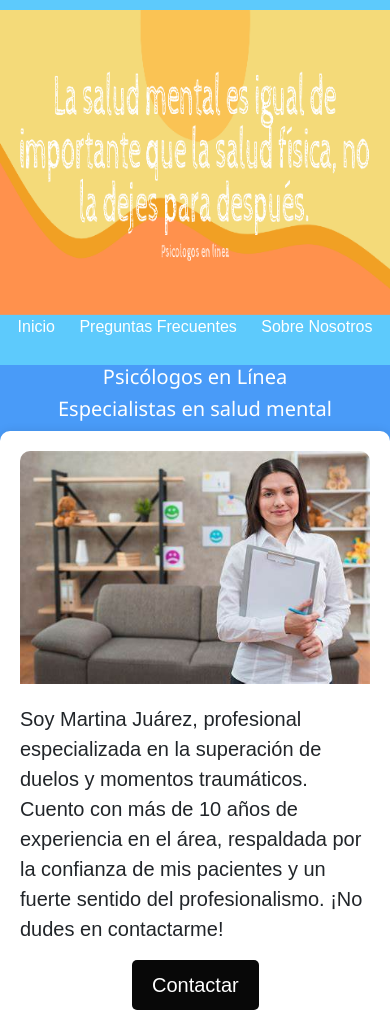
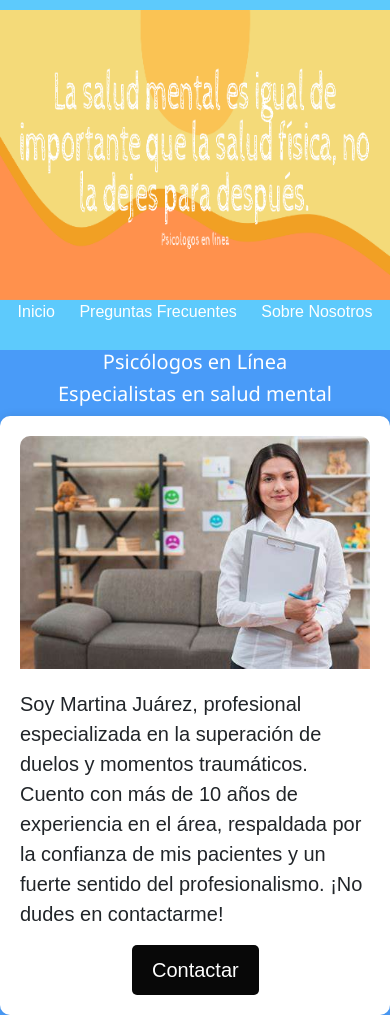
Before and after one commit to Jacqueline2801/psicologos.enlinea, a website: page index.html in a window 390 px wide. Shown: the top 1015 px of the page. Drawn offline with nearby package versions, Linux system fonts and the light colour scheme.

Commit message:
guardar cambios

```diff
--- a/css/style.css
+++ b/css/style.css
@@ -44,7 +44,7 @@ body {
 @media (max-width: 600px) {
   .logo-container {
     width: 100%;
-    min-height: 305px;
+    min-height: 290px;
   }
   .img1,
   .img2 {
```
